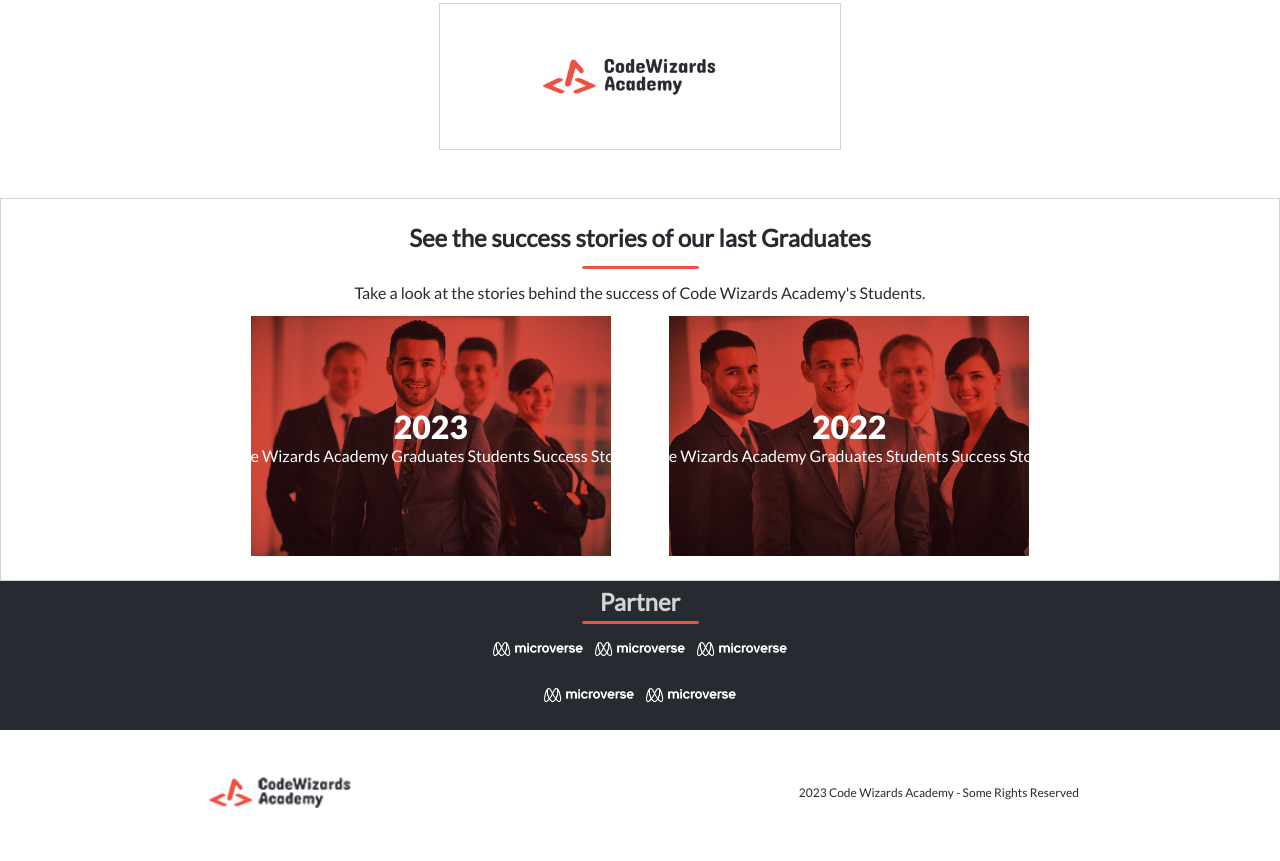
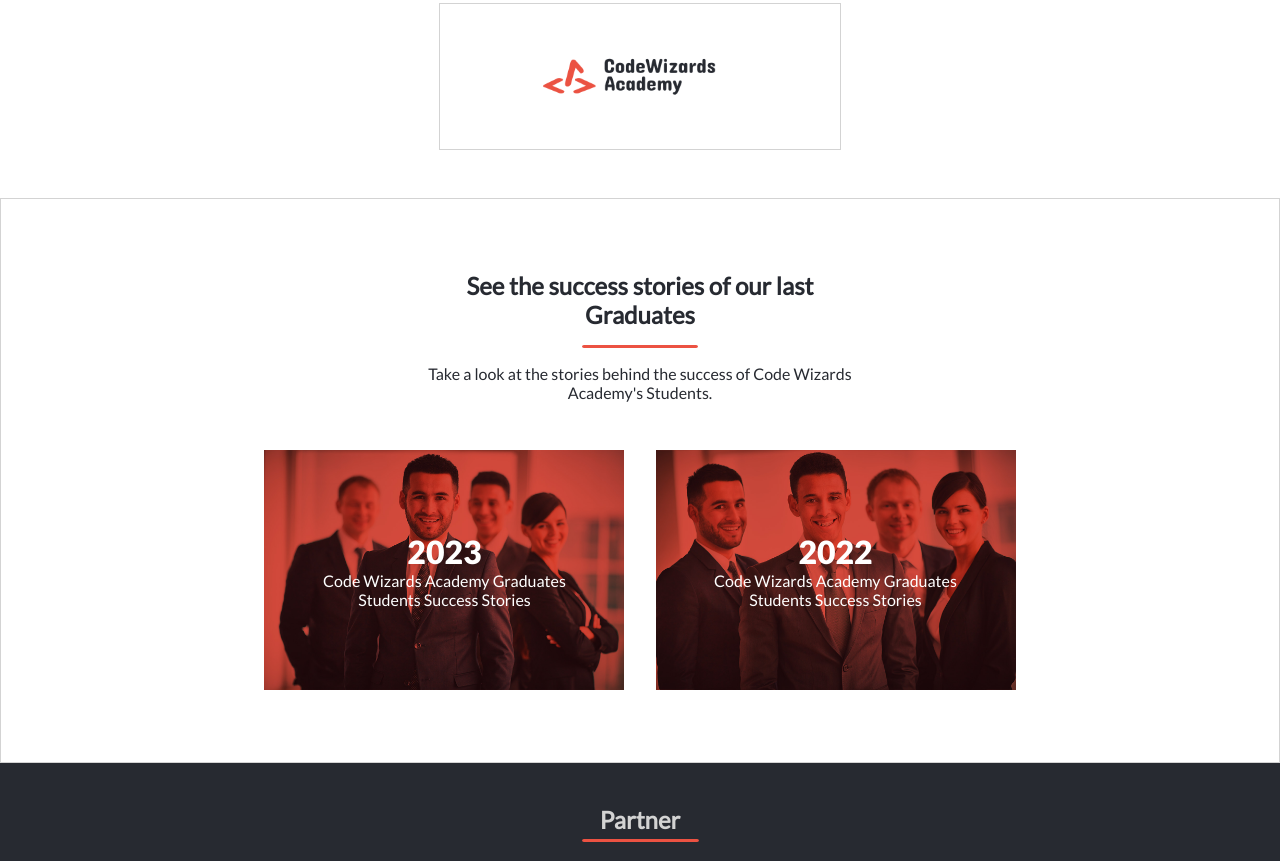
Before and after one commit to s2jack/capstone, a website: page about.html in a window 1280 px wide. Shown: the part 1039-1900 px from the top of the page. Drawn offline with Linux system fonts and the light colour scheme.

Commit message:
Finish styles of desktop versions
Finish partners section and testamonials section styles
Add new container for the testamonials section texts

```diff
--- a/about-desktop-styles.css
+++ b/about-desktop-styles.css
@@ -137,8 +137,37 @@
   padding: 48px 0;
 }
 
+#testamonials-container {
+  padding: 72px 0;
+  gap: 48px;
+}
+
 #testamonial-cards-container {
   display: flex;
   flex-direction: row;
-  gap: 0;
+  justify-content: center;
+  gap: 10px;
 }
+
+.test-card {
+  width: 45%;
+}
+
+#partners {
+  padding-top: 36px;
+  padding-bottom: 36px;
+  display: flex;
+  flex-direction: column;
+  gap: 32px;
+}
+
+#partner-logo-container {
+  flex-direction: row;
+  justify-content: center;
+  gap: 6px;
+}
+
+.partner-logo {
+  width: 16.6666667vw;
+  max-width: 236px;
+}
--- a/about-styles.css
+++ b/about-styles.css
@@ -275,6 +275,17 @@
   border: solid 1px #d3d3d3;
 }
 
+#test-text-container {
+  display: flex;
+  flex-direction: column;
+  align-items: center;
+  gap: 16px;
+}
+
+#testamonials-heading {
+  width: 80%;
+}
+
 #testamonials-text {
   width: 80%;
   text-align: center;
@@ -314,6 +325,7 @@
 
 .test-detail-txt {
   text-align: center;
+  width: 70%;
 }
 
 #partners {
--- a/about.html
+++ b/about.html
@@ -81,13 +81,15 @@
         <div id="howtojoin-img"></div>
       </div>
       <div id="testamonials-container">
-        <h2 id="testamonials-heading"  class="section-heading lato dark">
+        <div id="test-text-container">
+          <h2 id="testamonials-heading" class="section-heading lato dark">
             See the success stories of our last Graduates
           </h2>
           <div class="indicator red-bg"></div>
           <p id="testamonials-text" class="lato dark">
             Take a look at the stories behind the success of Code Wizards Academy's Students.
           </p>
+        </div>
         <div id="testamonial-cards-container">
           <div id="test-card1" class="test-card">
             <p id="test-date1" class="test-date-txt lato-black white">
```
Lines whose indentation alone changed are shown as unchanged.
